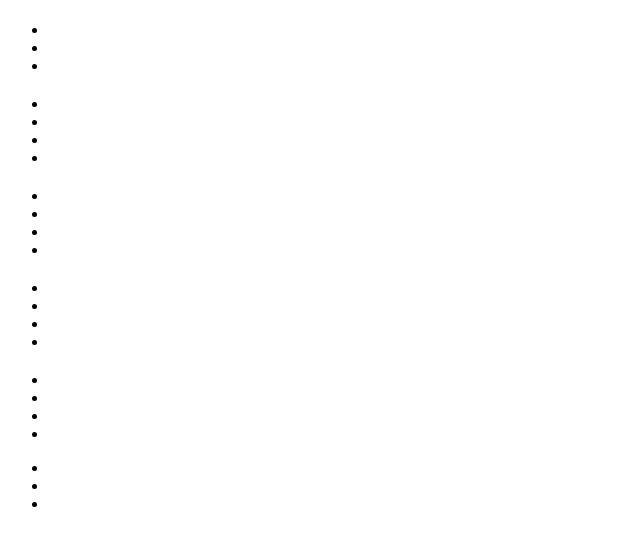
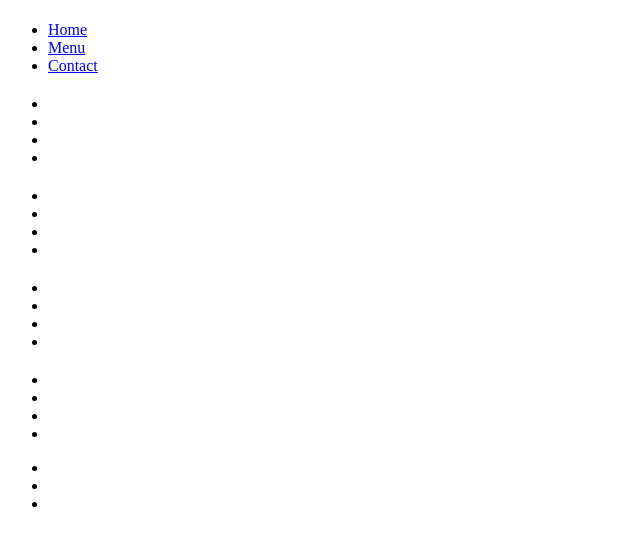
Before and after one commit to bvreeman/brandonrestaurant, a plain HTML site: page Menu.html in a window 1280 px wide. Shown: the whole page, without its empty margins (0-640 px from the left). Drawn offline with Linux system fonts and the light colour scheme.

Commit message:
added link structures

```diff
--- a/Menu.html
+++ b/Menu.html
@@ -9,9 +9,9 @@
         <h1></h1>
         <nav>
             <ul>
-                <li><a href=""></a></li>
-                <li><a href=""></a></li>
-                <li><a href=""></a></li>
+                <li><a href="index.html">Home</a></li>
+                <li><a href="#">Menu</a></li>
+                <li><a href="contact.html">Contact</a></li>
             </ul>
         </nav>
     </header>
```
Also changed, not shown: index.html (+3 -3 lines).
